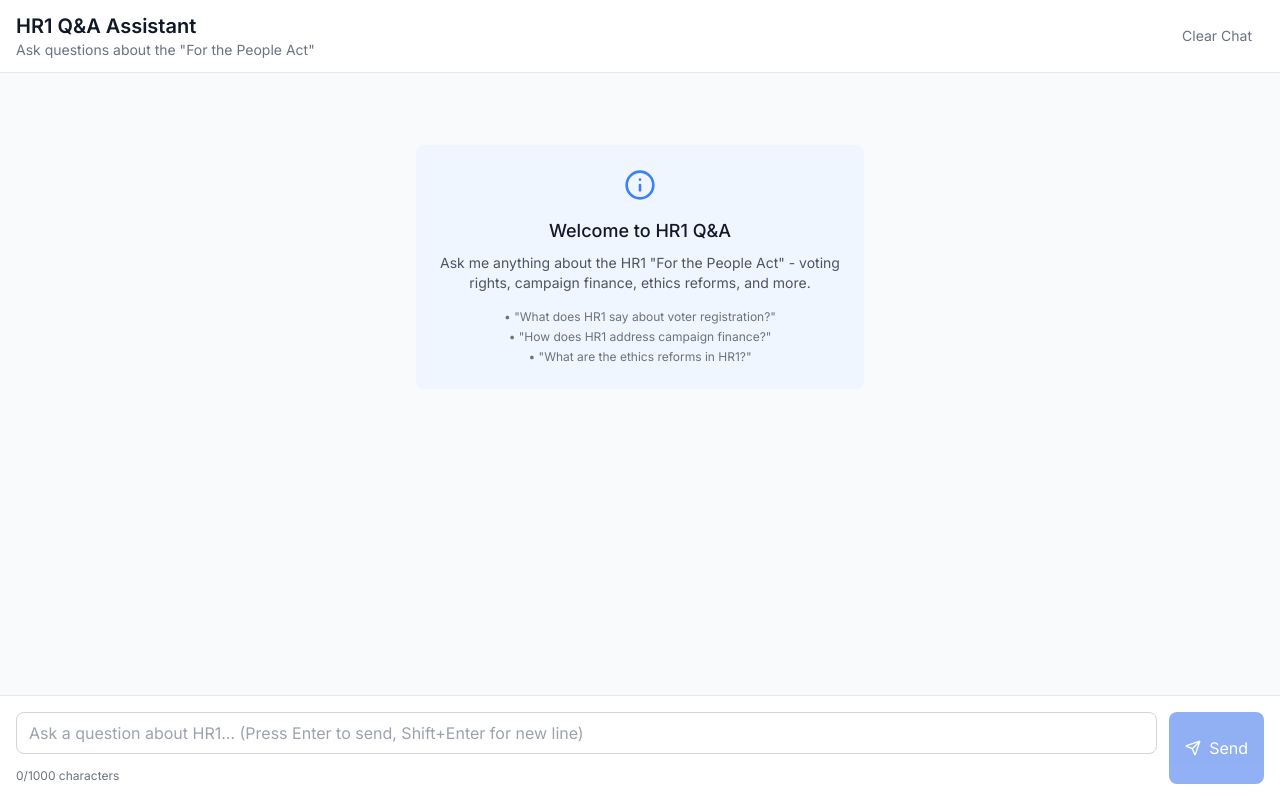
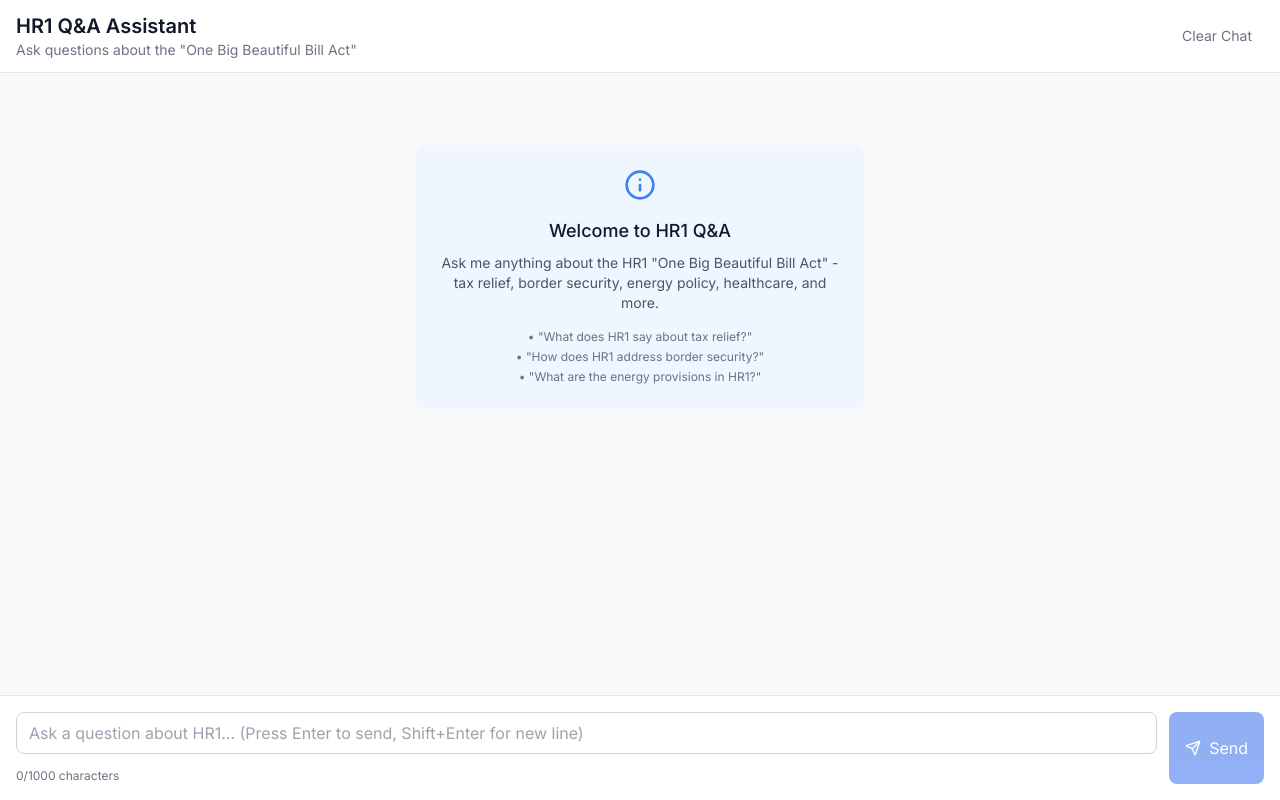
Before and after one commit to lucasdickey/obbb, a Next.js app: page / in a window 1280 px wide. Built offline with nearby package versions, Linux system fonts and the light colour scheme.

Commit message:
✨ UPDATED UI: Changed all references from 'For the People Act' to 'One Big Beautiful Bill Act' for consistency

```diff
--- a/app/layout.tsx
+++ b/app/layout.tsx
@@ -7,7 +7,7 @@ const inter = Inter({ subsets: ["latin"] });
 export const metadata: Metadata = {
   title: "HR1 Semantic Q&A Assistant",
   description:
-    "Ask questions about the HR1 legislative bill using AI-powered semantic search",
+    "Ask questions about the HR1 One Big Beautiful Bill Act using AI-powered semantic search",
 };
 
 export default function RootLayout({
--- a/components/Chat.tsx
+++ b/components/Chat.tsx
@@ -147,7 +147,7 @@ export default function Chat() {
             HR1 Q&A Assistant
           </h1>
           <p className="text-sm text-gray-500">
-            Ask questions about the "For the People Act"
+            Ask questions about the "One Big Beautiful Bill Act"
           </p>
         </div>
         <button
@@ -169,13 +169,13 @@ export default function Chat() {
                 Welcome to HR1 Q&A
               </h3>
               <p className="text-gray-600 text-sm mb-4">
-                Ask me anything about the HR1 "For the People Act" - voting
-                rights, campaign finance, ethics reforms, and more.
+                Ask me anything about the HR1 "One Big Beautiful Bill Act" - tax
+                relief, border security, energy policy, healthcare, and more.
               </p>
               <div className="text-xs text-gray-500 space-y-1">
-                <p>• "What does HR1 say about voter registration?"</p>
-                <p>• "How does HR1 address campaign finance?"</p>
-                <p>• "What are the ethics reforms in HR1?"</p>
+                <p>• "What does HR1 say about tax relief?"</p>
+                <p>• "How does HR1 address border security?"</p>
+                <p>• "What are the energy provisions in HR1?"</p>
               </div>
             </div>
           </div>
```
